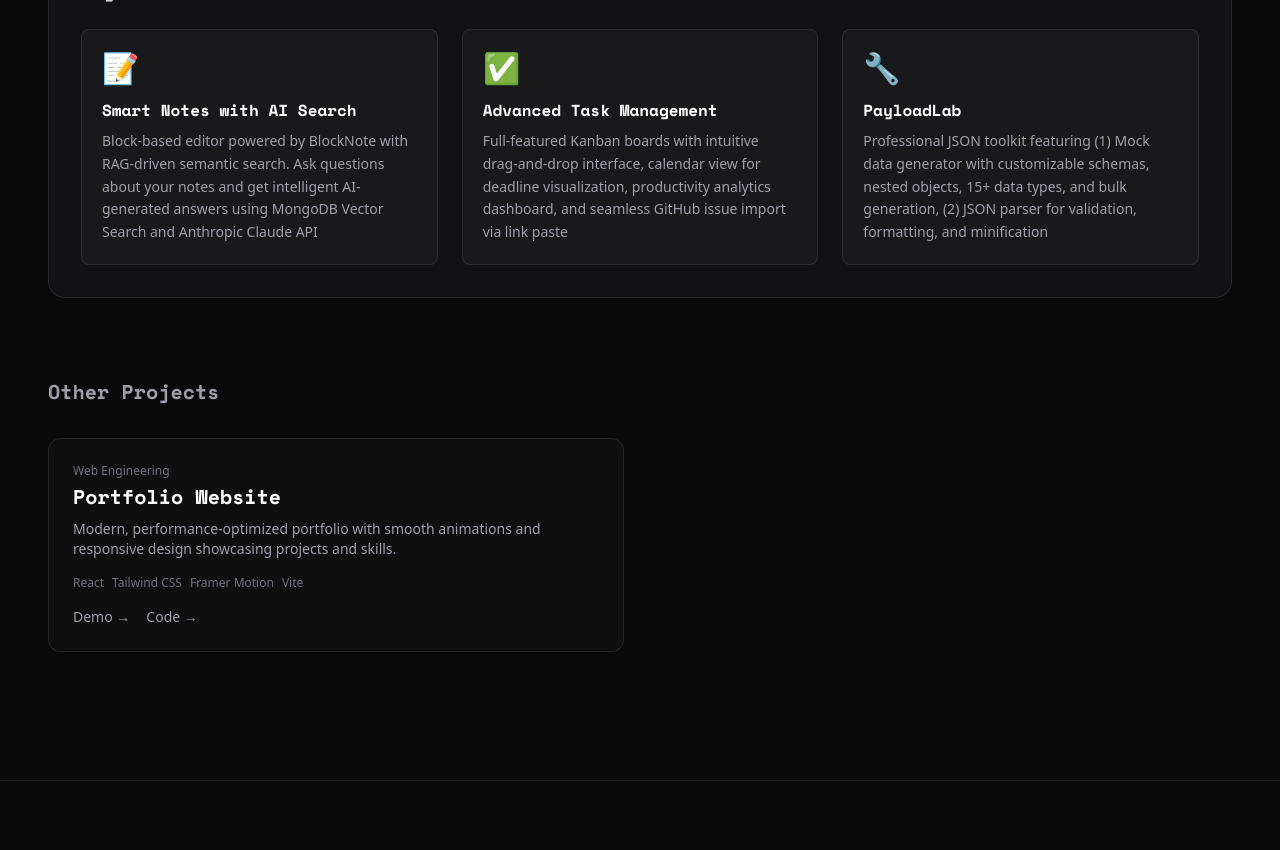
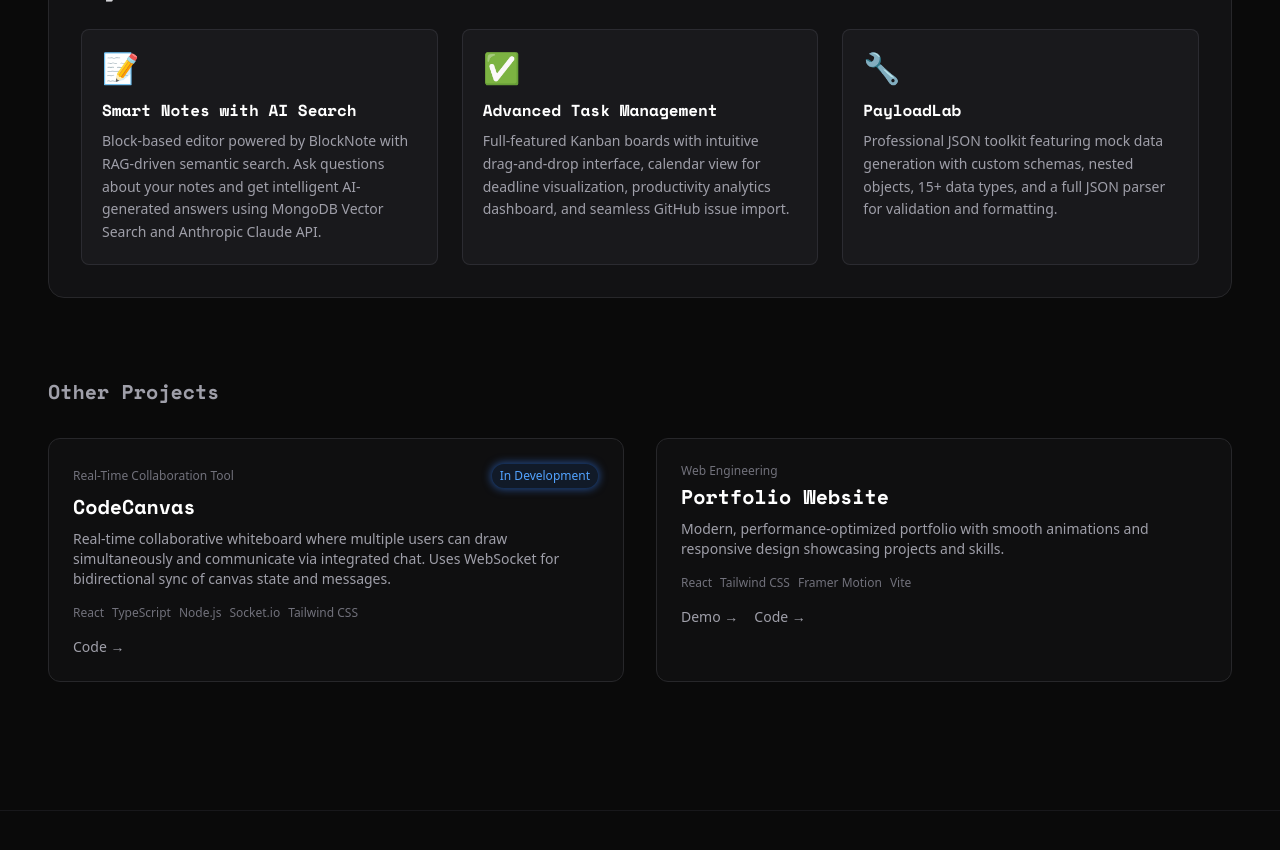
Before and after one commit to pujeetas/Portfolio-website, a React (Vite) app: page / in a window 1280 px wide. Shown: the part 1620-2470 px from the top of the page. Built offline with nearby package versions, Linux system fonts and the light colour scheme.

Commit message:
Upcoming project update

```diff
--- a/src/App.css
+++ b/src/App.css
@@ -125,3 +125,15 @@
         clip-path: inset(5% 0 80% 0);
     }
 }
+
+@keyframes glow {
+
+    0%,
+    100% {
+        box-shadow: 0 0 5px rgba(59, 130, 246, 0.5);
+    }
+
+    50% {
+        box-shadow: 0 0 20px rgba(59, 130, 246, 0.8);
+    }
+}
--- a/src/ProjectSection.jsx
+++ b/src/ProjectSection.jsx
@@ -14,7 +14,7 @@ const PROJECTS = [
       "MongoDB",
       "Vercel",
       "Anthropic Claude API",
-      "RAG/Vector Search",
+      "RAG / Vector Search",
     ],
     links: {
       demo: "https://daily-deck-ten.vercel.app/",
@@ -28,24 +28,39 @@ const PROJECTS = [
         icon: "📝",
         title: "Smart Notes with AI Search",
         description:
-          "Block-based editor powered by BlockNote with RAG-driven semantic search. Ask questions about your notes and get intelligent AI-generated answers using MongoDB Vector Search and Anthropic Claude API",
+          "Block-based editor powered by BlockNote with RAG-driven semantic search. Ask questions about your notes and get intelligent AI-generated answers using MongoDB Vector Search and Anthropic Claude API.",
       },
       {
         icon: "✅",
         title: "Advanced Task Management",
         description:
-          "Full-featured Kanban boards with intuitive drag-and-drop interface, calendar view for deadline visualization, productivity analytics dashboard, and seamless GitHub issue import via link paste",
+          "Full-featured Kanban boards with intuitive drag-and-drop interface, calendar view for deadline visualization, productivity analytics dashboard, and seamless GitHub issue import.",
       },
       {
         icon: "🔧",
         title: "PayloadLab",
         description:
-          "Professional JSON toolkit featuring (1) Mock data generator with customizable schemas, nested objects, 15+ data types, and bulk generation, (2) JSON parser for validation, formatting, and minification",
+          "Professional JSON toolkit featuring mock data generation with custom schemas, nested objects, 15+ data types, and a full JSON parser for validation and formatting.",
       },
     ],
   },
   {
     id: 2,
+    title: "CodeCanvas ",
+    category: "Real-Time Collaboration Tool",
+    description:
+      "Real-time collaborative whiteboard where multiple users can draw simultaneously and communicate via integrated chat. Uses WebSocket for bidirectional sync of canvas state and messages.",
+
+    tech: ["React", "TypeScript", "Node.js", "Socket.io", "Tailwind CSS"],
+    links: {
+      demo: null,
+      github: "https://github.com/pujeetas/chat-app",
+    },
+    featured: false,
+    status: "In Development",
+  },
+  {
+    id: 3,
     title: "Portfolio Website",
     category: "Web Engineering",
     description:
@@ -133,7 +148,6 @@ function ProjectsSection() {
                 </div>
               </div>
 
-              {/* Video / Image */}
               <div className="relative rounded-xl overflow-hidden bg-zinc-950 border border-zinc-800 min-h-[400px]">
                 {featuredProject.video ? (
                   <video
@@ -147,7 +161,7 @@ function ProjectsSection() {
                 ) : featuredProject.image ? (
                   <img
                     src={featuredProject.image}
-                    alt={`${featuredProject.title} Screenshot`}
+                    alt={`${featuredProject.title} screenshot`}
                     className="w-full h-full object-cover"
                   />
                 ) : (
@@ -173,10 +187,7 @@ function ProjectsSection() {
                       initial={{ opacity: 0, y: 20 }}
                       whileInView={{ opacity: 1, y: 0 }}
                       viewport={{ once: true }}
-                      transition={{
-                        duration: 0.4,
-                        delay: idx * 0.1,
-                      }}
+                      transition={{ duration: 0.4, delay: idx * 0.1 }}
                       className="bg-zinc-800/40 border border-zinc-700/50 rounded-lg p-5 hover:border-zinc-600 transition-colors"
                     >
                       <div className="text-3xl mb-3">{feature.icon}</div>
@@ -207,15 +218,19 @@ function ProjectsSection() {
                   initial={{ opacity: 0, y: 30 }}
                   whileInView={{ opacity: 1, y: 0 }}
                   viewport={{ once: true }}
-                  transition={{
-                    duration: 0.5,
-                    delay: index * 0.2,
-                  }}
+                  transition={{ duration: 0.5, delay: index * 0.2 }}
                   className="bg-zinc-900/40 border border-zinc-800 rounded-xl p-6 hover:border-zinc-700 transition"
                 >
-                  <span className="text-xs text-zinc-500 block mb-1">
-                    {project.category}
-                  </span>
+                  <div className="flex items-center justify-between mb-1">
+                    <span className="text-xs text-zinc-500">
+                      {project.category}
+                    </span>
+                    {project.status && (
+                      <span className="text-xs px-2 py-1 rounded-full bg-blue-500/10 text-blue-400 border border-blue-500/20 animate-[glow_2s_ease-in-out_infinite]">
+                        {project.status}
+                      </span>
+                    )}
+                  </div>
 
                   <h4 className="font-engineer text-xl font-semibold mb-2">
                     {project.title}
```
